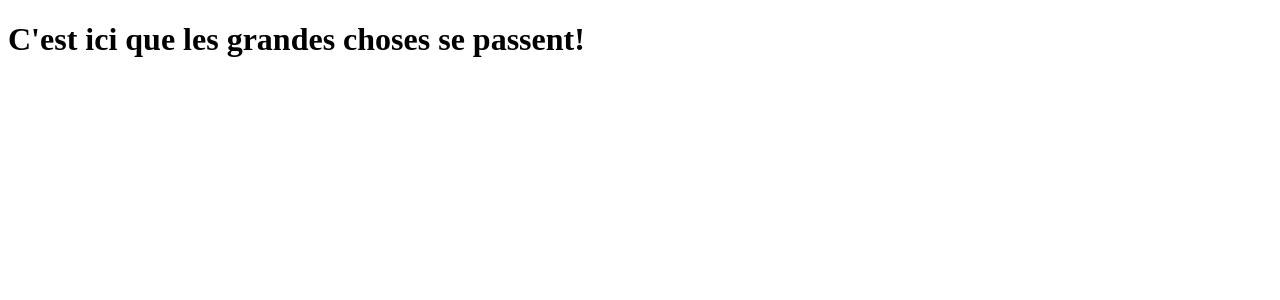
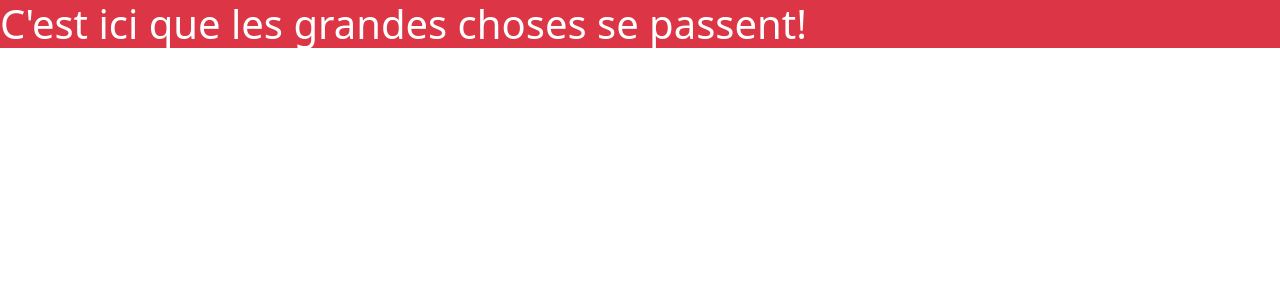
Before and after one commit to agustinZavalaAguilar/brief7, a WordPress theme: template themes/greta_theme_berg/index.php in a window 1280 px wide. Shown: the top 300 px of the page. Run offline with PHP 8.4 and a stand-in for WordPress, Linux system fonts and the light colour scheme; the site name, menu and one post (Sample post) are stand-ins, and other content is empty.

Commit message:
Proposition de maquete kilian

```diff
--- a/themes/greta_theme_berg/index.php
+++ b/themes/greta_theme_berg/index.php
@@ -4,9 +4,10 @@
     <meta charset="UTF-8">
     <meta name="viewport" content="width=device-width, initial-scale=1.0">
     <title>Document</title>
+    <link href="https://cdn.jsdelivr.net/npm/bootstrap@5.3.2/dist/css/bootstrap.min.css" rel="stylesheet" integrity="sha384-T3c6CoIi6uLrA9TneNEoa7RxnatzjcDSCmG1MXxSR1GAsXEV/Dwwykc2MPK8M2HN" crossorigin="anonymous">
 </head>
 
 <body>
-    <h1>C'est ici que les grandes choses se passent!</h1>
+    <h1 class="text-bg-danger ">C'est ici que les grandes choses se passent!</h1>
 </body>
 </html>
```
Also changed, not shown: 2 other files.
